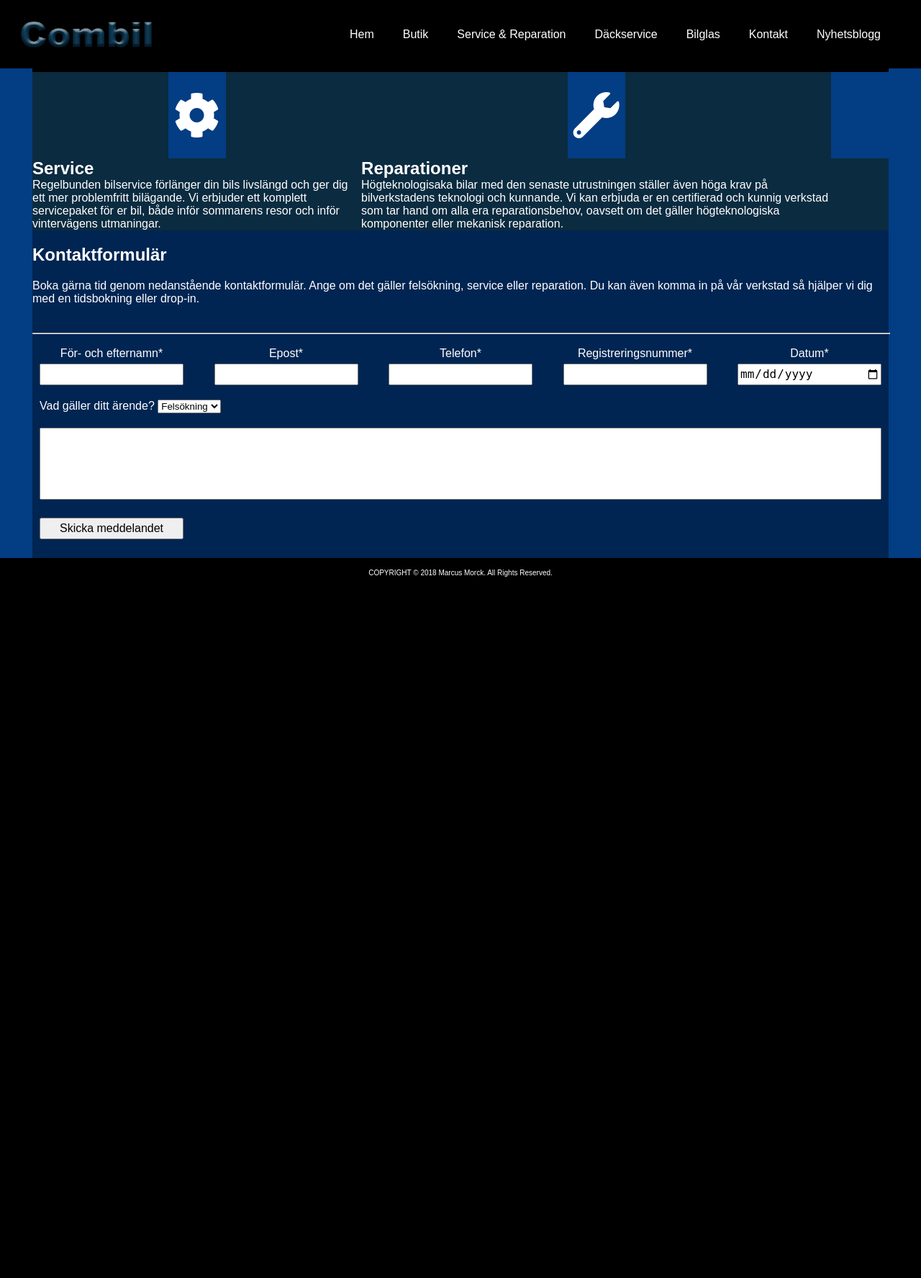
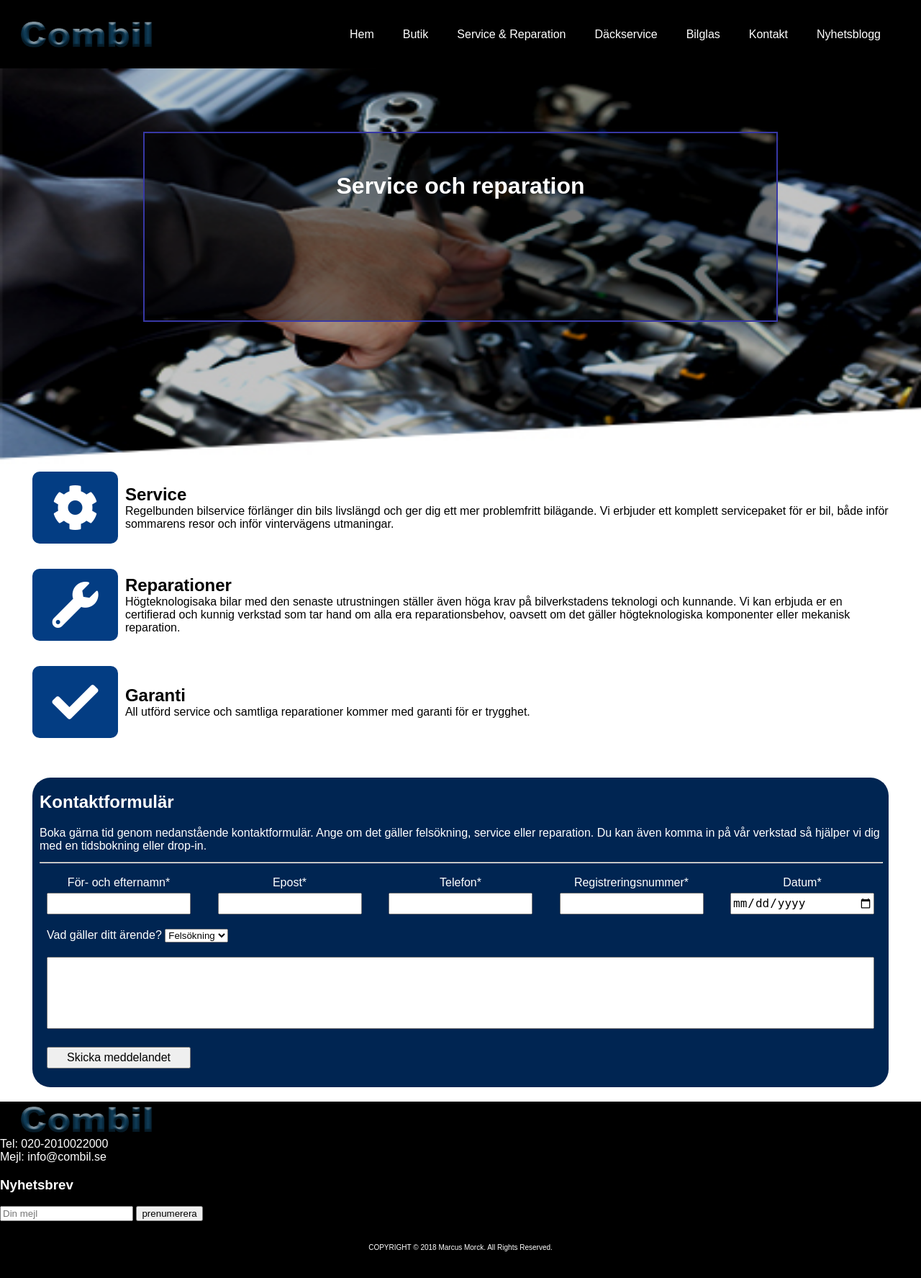
Before and after one commit to marcusMorck/combil, a PHP site: the page made by service&reparation.php in a window 1280 px wide. Shown: the whole page at 72% size. Before the commit the page ends 801 px from the top, so only its background shows below. Run offline with PHP 8.4, Linux system fonts and the light colour scheme; some libraries are stand-ins or nearby versions.

Commit message:
worked on service page and footer

```diff
--- a/assets/css/main.css
+++ b/assets/css/main.css
@@ -3,8 +3,6 @@
 -----------------------------------------------------------------------------*/
 body{
     margin: 0 0 245px;
-    background-color: rgb(3, 61, 131);
-
 }
 html {
     font-family: 'Work Sans', sans-serif;
@@ -14,7 +12,11 @@ html {
 h1{
     margin: 0;
 }
+    /*---------------------------------------------------------------
+    -------------HERO------------------------------------------------
+    ---------------------------------------------------------------*/
     .hero{
+        position: relative;
         height: 550px;
         width: 100%;
     }
@@ -30,10 +32,13 @@ h1{
         background-color: rgba(0,0,0,0.40);
         border: 2px solid rgb(56, 56, 165);
         padding: 55px;
-    height: 200px;
+        height: 150px;
         width: 60%;
         text-align: center;
         transform: translate(-50%, -50%);
+    }
+    .hero-text h1{
+        margin-bottom: 15px;
     }
 
 
@@ -50,7 +55,9 @@ header{
     align-items: center;
     flex-wrap: wrap;
 }
-
+    /*---------------------------------------------------------------------
+    ------------LOGO-------------------------------------------------------
+    ---------------------------------------------------------------------*/
     .logo{
         width:  200px;
         height: 50px;
@@ -110,6 +117,7 @@ header{
             display: initial;
             position: absolute;
         }
+
     }
 
 /*-----------------------------------------------------------------------------
@@ -129,20 +137,27 @@ p{
 /*-----------------------------------------------------------------------------
 -------------SERVICE & REPERATION----------------------------------------------
 ------------------------------------------------------------------------------*/
+
+    /*----------------------------------------------------------
+    -------------FEATURE----------------------------------------
+    ------------------------------------------------------------*/
     #feature-service{
         display: flex;
+        flex-direction: column;
+        margin: 10px 0 20px 0;
     }
 
     .feature-row{
-    border-top: solid #000000 5px;
-    color: #fff;
-    background-color: #0b2b40;
+        align-items: center;
         display: flex;
-    justify-content: space-evenly;
-    flex-wrap: wrap;
+        margin-bottom: 35px;
     }
     .feature-text{
-
+    width: 90%;
+    }
+    #feature-service img {
+        width: 200px;
+        height: 200px;
     }
     .feature-text h2{
         margin: 0;
@@ -153,8 +168,10 @@ p{
         align-items: center;
         color: #fff;
         background-color: rgb(3, 61, 131);
-    height: 120px;
-    width: 80px;
+        height: 100px;
+        width: 120px;
+        border-radius: 10px;
+        margin-right: 10px;
     }
     /*---------------------------------------------------------
     ----------CONTACT FORM-------------------------------------
@@ -164,6 +181,9 @@ p{
         flex-direction: column;
         background-color:rgb(0, 37, 82);
         color: #fff;
+        border-radius: 25px;
+        margin-bottom: 20px;
+        padding: 0 10px;
     }
     #contact-service input{
         font-size: 16px;
@@ -172,7 +192,7 @@ p{
         margin: 5px 0 0 0;
     }
     #contact-service .contact-info{
-        margin-bottom: 30px;
+        margin-bottom: 5px;
     }
     #contact-service .form-row{
         display: flex;
@@ -214,11 +234,26 @@ footer{
     left: 0;
     bottom: 0;
     height: 245px;
-    padding: 0 0 0 0;
     background-color:#000000;
     color: #fff;
     width: 100%;
 }
+.footer-logo{
+    width:  200px;
+    height: 50px;
+    margin-left: 20px;
+}
+
+.footer-logo img{
+    display: block;
+    min-width: 100%;
+    max-height: 100%;
+}
+
+.footer-contact{
+
+}
+
 .footer-copyright{
     text-align: center;
     font-size: 10px;
--- a/footer.php
+++ b/footer.php
@@ -1,4 +1,19 @@
         <footer>
+            <div class="footer-logo">
+                <img src="images/combil-logo.png" />
+            </div>
+            <div class="footer-contact">
+                <p>Tel: 020-2010022000</p>
+                <p>Mejl: info@combil.se</p>
+            </div>
+            <div class="footer-newsletter">
+                <h3>Nyhetsbrev</h3>
+                <form>
+                    <input type="email" placeholder="Din mejl" />
+                    <input type="submit" value="prenumerera" />
+                </form>
+            </div>
+
             <div class="footer-copyright">
                 <p class="copyright">COPYRIGHT &copy; <?php echo date("Y"); ?> Marcus Morck. All Rights Reserved.</p>
             </div>
--- a/index.php
+++ b/index.php
@@ -2,7 +2,7 @@
  include "header.php";
 ?>
 <div class="hero">
-    <img src="images/bild08Noplatebc.jpg">
+    <img src="images/bild16Combillogo.jpg" />
 
         <div class="hero-text">
             <h1>
--- a/service&reparation.php
+++ b/service&reparation.php
@@ -1,7 +1,12 @@
 <?php
     include "header.php";
 ?>
-
+<div class="hero">
+    <img src="images/bild-23.jpg" />
+   <div class="hero-text">
+       <h1>Service och reparation</h1>
+   </div>
+</div>
 
 <main role="main">
     <section id="feature-service">
@@ -9,6 +14,7 @@
             <div class="feature-icon">
                 <i class="fas fa-cog fa-4x"></i>
             </div>
+           <!-- <img src="images/bild 26.jpg" />-->
             <div class="feature-text">
                 <h2>
                     Service
@@ -38,7 +44,15 @@
         </div>
         <div class="feature-row">
             <div class="feature-icon">
-
+                <i class="fas fa-check fa-4x"></i>
+            </div>
+            <div class="feature-text">
+                <h2>
+                    Garanti
+                </h2>
+                <p>
+                    All utförd service och samtliga reparationer kommer med garanti för er trygghet.
+                </p>
             </div>
         </div>
     </section>
```
Also changed, not shown: images/Bild-23.jpg (added), images/Bild16Combillogo.jpg (added), 1 other file. Lines whose indentation alone changed are shown as unchanged.
